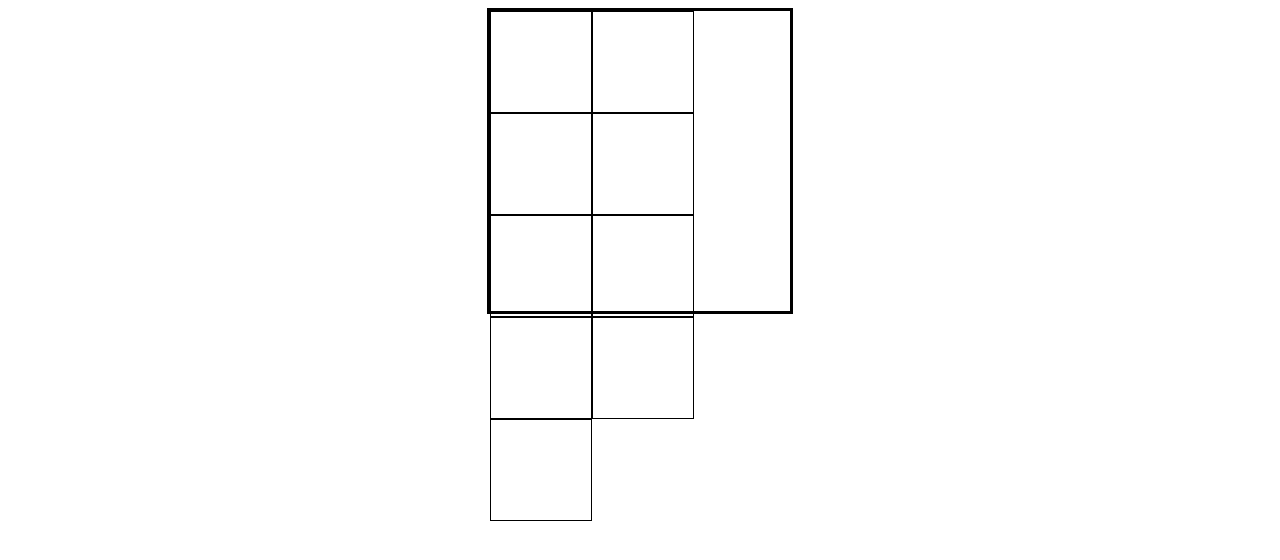
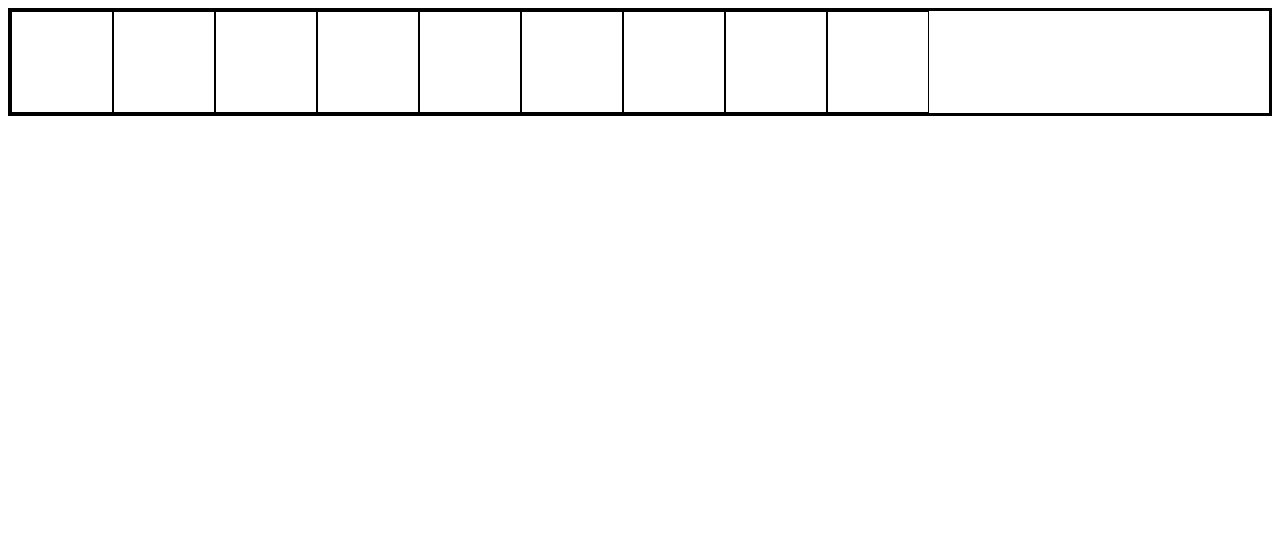
Before and after one commit to Spiegelei2020/Tic-Tac-Toe, a website: page index.html in a window 1280 px wide. Drawn offline with Linux system fonts and the light colour scheme.

Commit message:
1 file modified

```diff
--- a/style.css
+++ b/style.css
@@ -1,8 +1,8 @@
 #board {
   display: flex;
   flex-wrap: wrap;
-  width: 300px;
-  height: 300px;
+  width: auto;
+  height: fit-content;
   margin: 0 auto;
   border: 3px solid black;
 }
```
